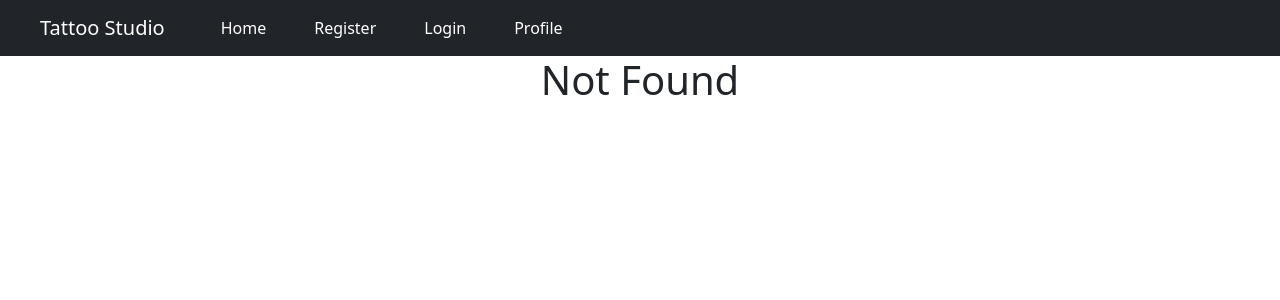
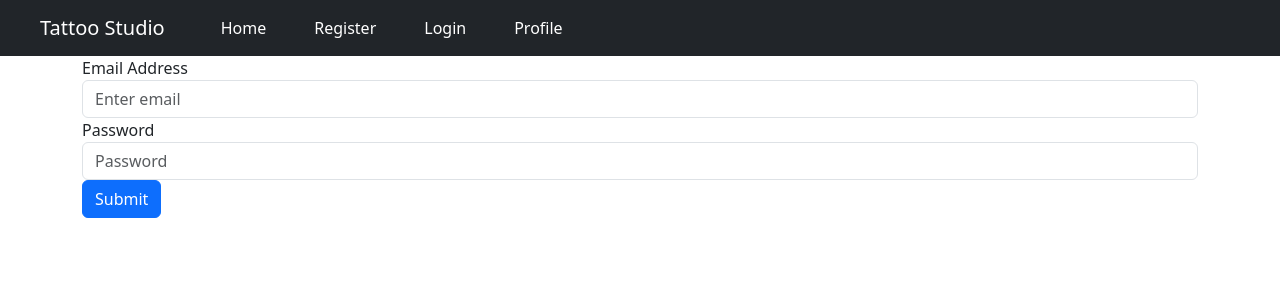
Before and after one commit to guillermogm/TattooStudioFront, a React (Vite) app: page /register in a window 1280 px wide. Before the commit this address had no page. Shown: the top 300 px of the page. Built offline with nearby package versions, Linux system fonts and the light colour scheme; the HTML template or start-up script is replaced by a standard one.

Commit message:
feat: Register form

```diff
--- /dev/null
+++ b/src/Components/CRegister/CRegister.jsx
@@ -0,0 +1,23 @@
+import React from 'react'
+
+export const CRegister = () => {
+    return (
+        <>
+            <div className="container">
+                <div id="formStyle">
+                    <form>
+                        <div className="form-group">
+                            <label htmlFor="email">Email Address</label>
+                            <input type="email" className="form-control" id="email" placeholder="Enter email" />
+                        </div>
+                        <div className="form-group">
+                            <label htmlFor="password">Password</label>
+                            <input type="password" className="form-control" id="password" placeholder="Password" />
+                        </div>
+                        <button type="submit" className="btn btn-primary">Submit</button>
+                    </form>
+                </div>
+            </div>
+        </>
+    )
+}
--- a/src/Components/Header/Header.jsx
+++ b/src/Components/Header/Header.jsx
@@ -14,7 +14,7 @@ export const Header = () => {
                 <div className="collapse navbar-collapse" id="navbarNavAltMarkup">
                     <div className="navbar-nav">
                         <CNavigator className="nav-item nav-link active" path="/" content="Home"/>
-                        <CNavigator className="nav-item nav-link active" path="/" content="Register"/>
+                        <CNavigator className="nav-item nav-link active" path="/register" content="Register"/>
                         <CNavigator className="nav-item nav-link active" path="/" content="Login"/>
                         <CNavigator className="nav-item nav-link active" path="/" content="Profile"/>
                     </div>
--- a/src/Views/Body/Body.jsx
+++ b/src/Views/Body/Body.jsx
@@ -2,14 +2,16 @@ import React from 'react'
 import { Routes, Route } from 'react-router-dom'
 import { Home } from '../Home/Home'
 import { NotFound } from '../NotFound/NotFound'
+import { Register } from '../Register/Register'
 
 
 export const Body = () => {
   return (
     <>
     <Routes>
-        <Route path='*' element={<NotFound/>}/>
+        <Route path="*" element={<NotFound/>}/>
         <Route path="/" element={<Home/>}/>
+        <Route path="/register" element={<Register/>}/>
     </Routes>
     </>
   )
--- /dev/null
+++ b/src/Views/Register/Register.jsx
@@ -0,0 +1,10 @@
+import React from 'react'
+import { CRegister } from '../../Components/CRegister/CRegister'
+
+export const Register = () => {
+  return (
+    <>
+    <CRegister/>
+    </>
+  )
+}
```
Also changed, not shown: src/Components/CRegister/CRegister.css (added).
